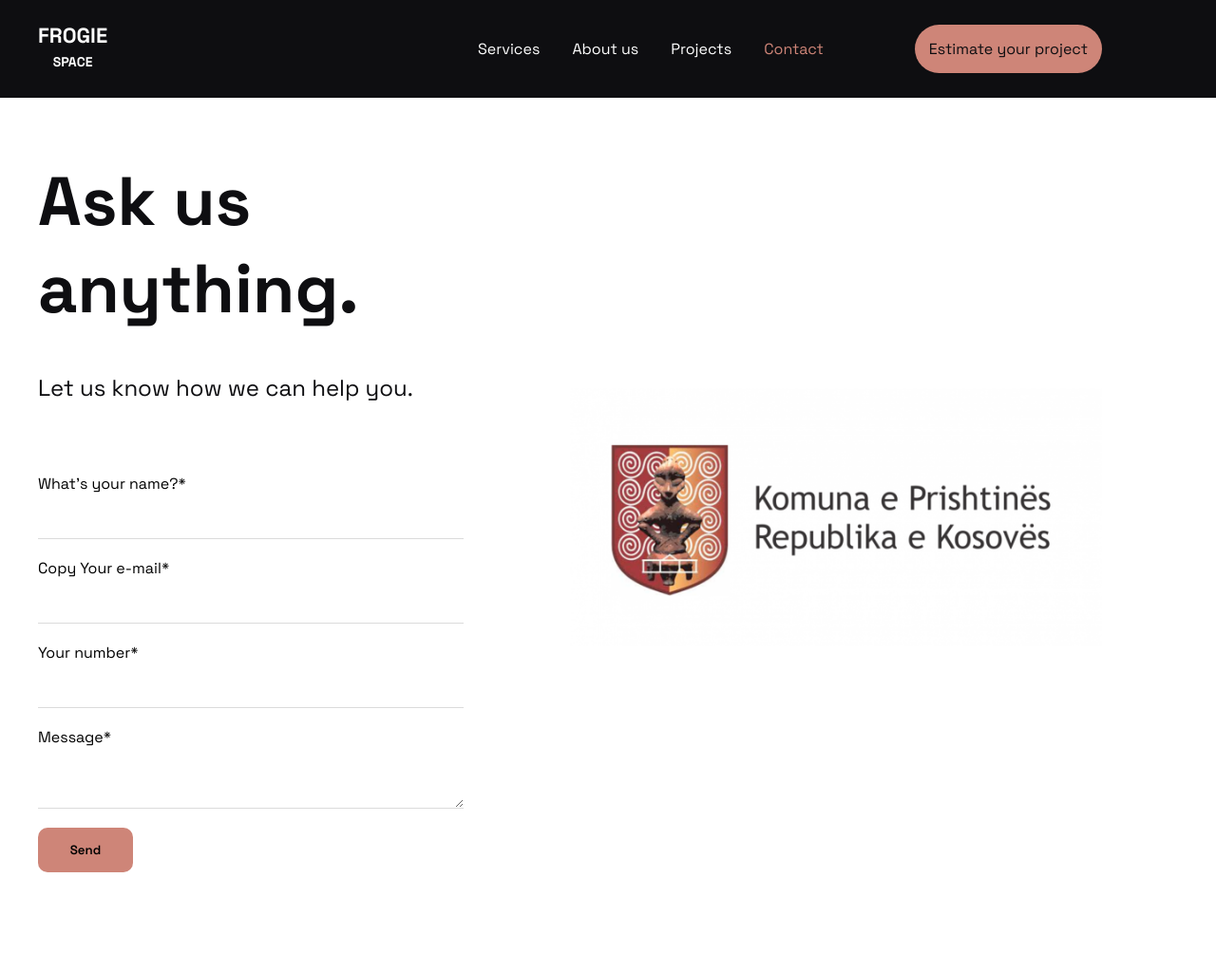
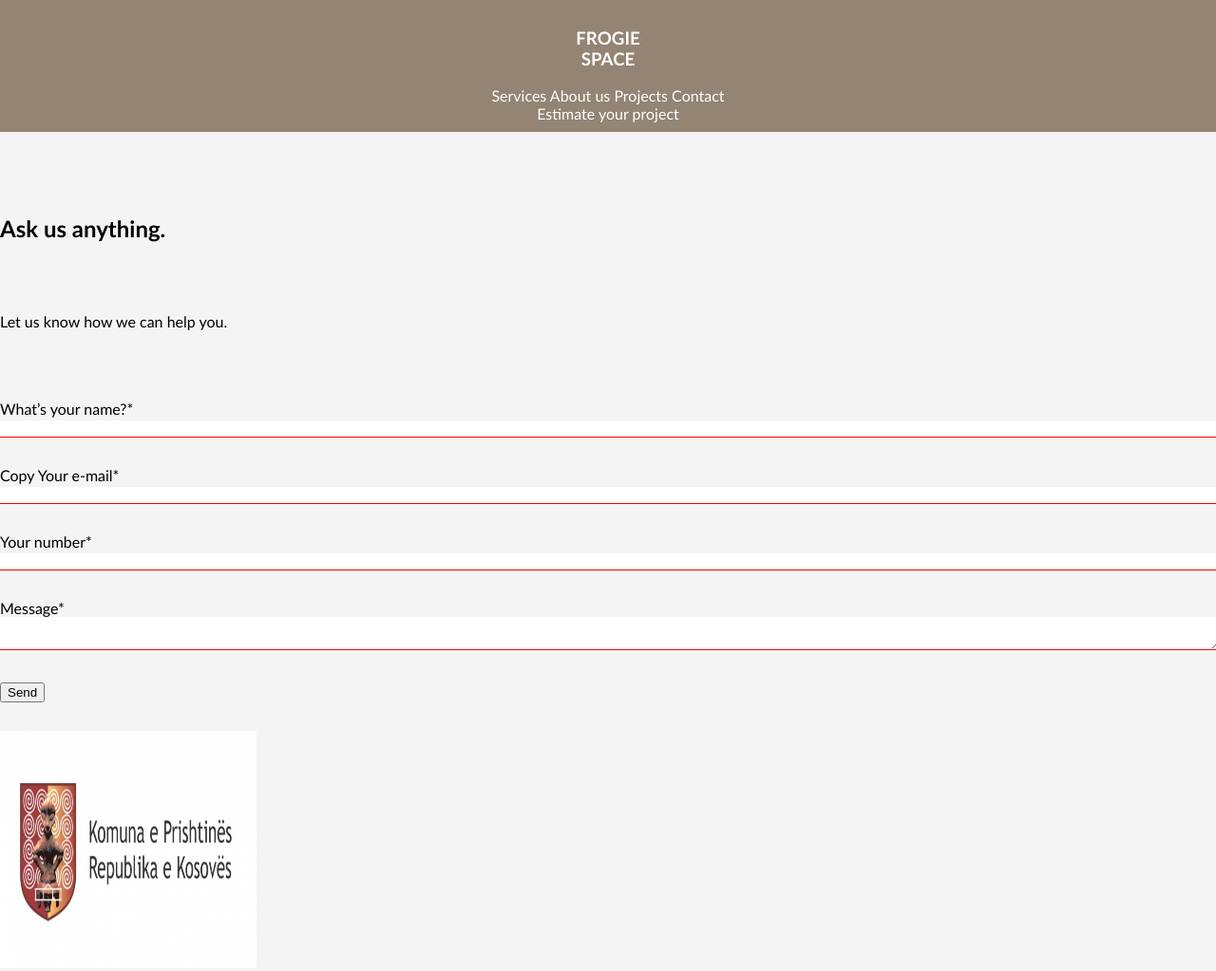
Before and after one commit to sarasuaa/trafiku_urban, a plain HTML site: page contact.html in a window 1280 px wide. Shown: the whole page at 95% size. Before the commit the page ends 929 px from the top, so only its background shows below. Drawn offline with Linux system fonts and the light colour scheme.

Commit message:
contact
changes on contact

```diff
--- a/contact.css
+++ b/contact.css
@@ -1,144 +1,149 @@
 body {
-    background-color: #fff;
-    color: #000;
-  }
-  * {
+  font-family: 'Trebuchet MS', 'Lucida Sans Unicode', 'Lucida Grande', 'Lucida Sans', Arial, sans-serif;
    margin: 0;
    padding: 0;
-    font-family: "Space Grotesk", sans-serif;
-    box-sizing: border-box;
+   background-color: #f4f4f4;
  }
-  .container {
-    max-width: 1200px;
-    padding: 0 40px;
-    /* margin: auto; */
+
+ header {
+     display: flex;
+     background-color: #fff;
+     color: #333;
+     padding: 10px;
+     text-align: center;
+     justify-content: space-between;
      }
-  .logo {
+     header img{
+         width: 200px;
+         height: 90px;
+     }
+
+     nav {
+     background-color: #938473;
+     color: #fff;
+     padding: 10px;
+     list-style: none;
+     text-decoration: none;
      text-align: center;
      }
-  .logo span {
-    font-size: 14px;
+
+     nav a {
+     text-decoration: none;
+     color: #fff;
      }
-  .logo h3 {
-    color: #fff;
-    font-size: 22px;
-    line-height: 25px;
+
+   .content {
+     margin: auto;
+     padding: 0px 40px;
    }
-  .navbar {
+
+   img {
+     width: 270px;
+     height: 250px;
+   }
+
+   .contact {
+     margin: 30px 0 30px 0;
+   }
+
+   .contact .contanier .row {
+     display: flex;
+     border: 10px solid #333;
+     padding: 30px;
+     column-gap: 50px;
+   }
+
+   ul {
+     padding: 0;
+   }
+
+   .contact .contanier .row .col:first-child {
+     width: 30%;
+   }
+
+   .contact .contanier .row .col:last-child {
+     width: 70%;
+   }
+
+   .contact .contanier .row .col h1 {
+     text-align: center;
+   }
+
+   .contact .contanier .row .col ul {
+     list-style-type: none;
+     text-align: center;
+   }
+
+   .contact input,
+   .contact textarea {
+     border-bottom: 1px solid red;
+     border-top: 0;
+     border-left: 0;
+     border-right: 0;
      width: 100%;
+   }
+
+   .form-control {
+     margin-bottom: 30px;
+   }
+
+   ::placeholder {
+     color: grey;
+     opacity: 1;
+     /* Firefox */
+     font-size: 16px;
+   }
+
+   footer {
+     margin-top: 20px;
+     background-color: #333;
+     color: white;
+   }
+
+   footer .row {
      display: flex;
      justify-content: space-between;
+     padding: 10px 50px;
+   }
+
+   footer .row .col {
+     display: flex;
      align-items: center;
-    padding: 25px 0;
    }
-  #nav {
-    background-color: #0e0e11;
+
+   footer .row .col .map iframe {
+     width: 100%;
    }
-  .estProject {
-    background-color: #ce8578;
-    padding: 15px;
-    color: #000;
-    border-radius: 30px;
+
+   ul li {
+     list-style-type: none;
+     font-size: 18px;
+     padding-bottom: 10px;
    }
-  .estProject a {
-    color: #0e0e11;
+
+   ul li a {
      text-decoration: none;
+     color: white;
    }
-  .navbar-links {
-    display: flex;
-    justify-content: space-between;
-    align-items: center;
-    width: 60%;
-  }
-  .navbar-links .middle-navLinks a {
-    color: #fff;
-    text-decoration: none;
-    padding: 15px;
-    transition: 0.3s linear;
-  }
-  .navbar-links .middle-navLinks a:hover {
-    color: #ce8578;
-  }
-  .navbar-active-link {
-    color: #ce8578 !important;
-  }
-  /* contact */
-  .contact {
-    display: flex;
-    justify-content: space-between;
-    align-items: center;
-    flex-wrap: wrap;
-  }
-  .left-contact {
-    width: 40%;
-    display: flex;
+
+   @media screen and (max-width: 1000px) {
+     .row {
        flex-direction: column;
      }
-  .left-contact h1 {
-    color: #0e0e11;
-    font-size: 72px;
-    font-weight: 700;
-    line-height: normal;
+
+     .col {
+       width: 100% !important;
      }
-  .left-contact p {
-    color: #0e0e11;
-    font-size: 24px;
-    font-weight: 400;
-    line-height: 34px; /* 141.667% */
    }
-  .contact-inputs .form {
-    display: flex;
+
+   @media screen and (max-width: 1000px) {
+     .form-group {
        flex-direction: column;
        width: 100%;
      }
-  .form .form-control {
-    display: flex;
-    flex-direction: column;
-    width: 100%;
-    margin: 10px 0;
-  }
-  .form-control input,
-  textarea {
-    outline: none;
-    border: none;
-    border-bottom: 1px solid rgba(14, 14, 17, 0.15);
-    padding: 15px;
-    transition: 0.3s linear;
-  }
-  .form-control button {
-    border-radius: 10px;
-    background-color: #ce8578;
-    color: #000;
-    width: 100px;
-    padding: 15px;
-    font-weight: 600;
-    border: none;
-  }
-  .form-control input:focus {
-    border-bottom-color: rgba(14, 14, 17, 0.5) !important;
-  }
-  .form-control textarea:focus {
-    border-bottom-color: rgba(14, 14, 17, 0.5) !important;
-  }
-  .right-contact {
-    width: 50%;
-  }
-  .right-contact img {
-    width: 100%;
-    height: 100%;
-  }
-  @media screen and (max-width: 800px) {
-    .contact {
-      flex-direction: column;
-    }
-    .left-contact {
-      width: 100%;
-    }
-    .right-contact {
-      width: 100%;
-      margin-top: 20px;
-    }
-    .right-contact img {
+
+     .form-group .form-control,
+     .form-group .form-control input {
        width: 100%;
      }
    }
```
Lines whose indentation alone changed are shown as unchanged.
